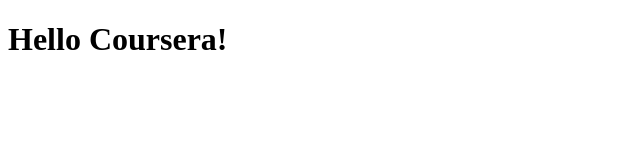
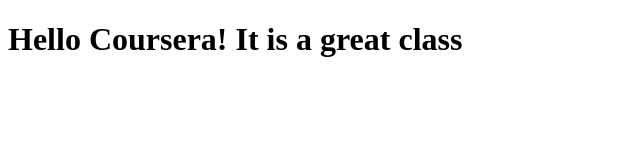
Before and after one commit to mishrall/CourseraHTMLClass, a plain HTML site: page site/index.html in a window 1280 px wide. Shown: the whole page, without its empty margins (0-640 px from the left). Drawn offline with Linux system fonts and the light colour scheme.

Commit message:
Update to First Site

```diff
--- a/site/index.html
+++ b/site/index.html
@@ -1,9 +1,9 @@
 <!DOCTYPE html>
 <html>
 <head>
-	<title>Hello Coursera!</title>
+	<title>Hello Coursera! It is a great class.</title>
 </head>
 <body>
-<h1>Hello Coursera!</h1>
+<h1>Hello Coursera!  It is a great class</h1>
 </body>
 </html>
```
